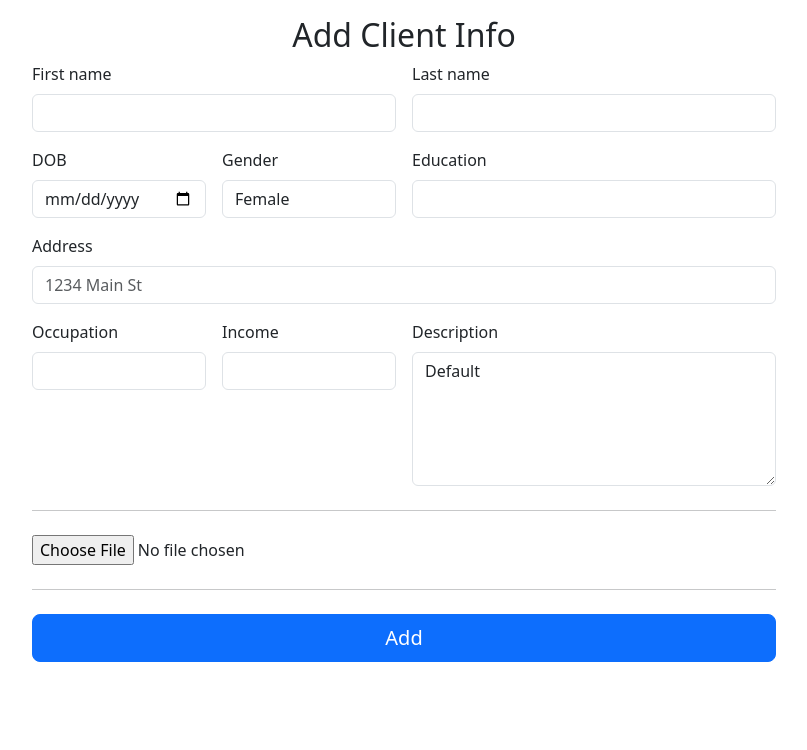
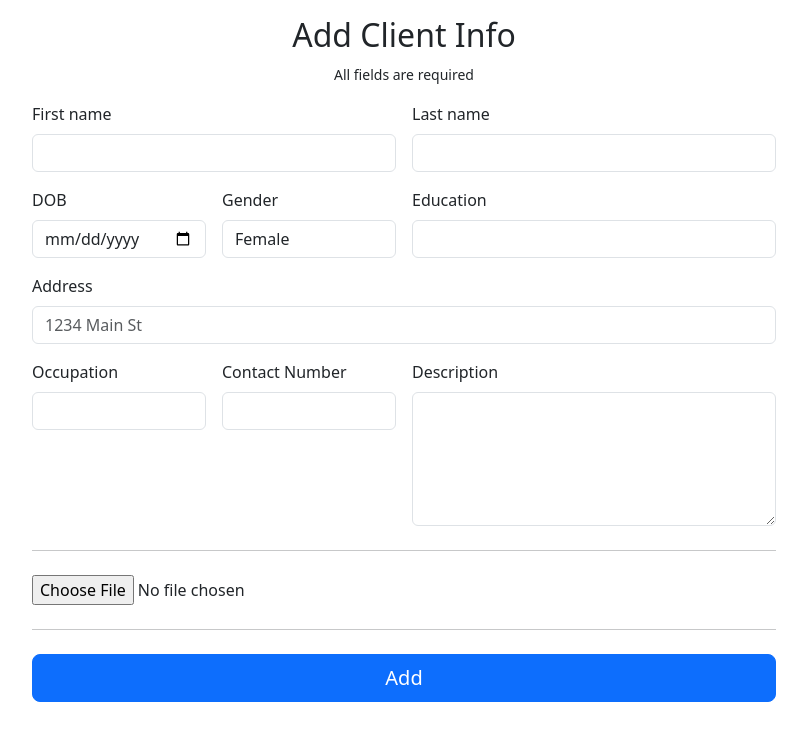
Before and after one commit to farazokc/matcher, a PHP site: the page made by matchmakers/add_client.php in a window 1280 px wide. Shown: the part 73-823 px from the top of the page, without its empty margins (236-1043 px from the left). Before the commit the page ends 735 px from the top, so only its background shows below. Run offline with PHP 8.4, Linux system fonts and the light colour scheme.

Commit message:
changes in db and forms, validation added

```diff
--- a/admin/dashboard.php
+++ b/admin/dashboard.php
@@ -128,7 +128,7 @@ foreach ($records as $key => $record) {
                             <?php echo $row['occupation']; ?>
                         </td>
                         <td>
-                            <?php echo $row['income']; ?>
+                            <?php echo $row['contact']; ?>
                         </td>
                         <td>
                             <?php echo $row['location']; ?>
--- a/admin/view_all.php
+++ b/admin/view_all.php
@@ -112,7 +112,7 @@ foreach ($records as $key => $record) {
                         <?php echo $row['occupation']; ?>
                     </td>
                     <td>
-                        <?php echo $row['income']; ?>
+                        <?php echo $row['contact']; ?>
                     </td>
                     <td>
                         <?php echo $row['location']; ?>
--- a/matchmakers/add_client.php
+++ b/matchmakers/add_client.php
@@ -28,32 +28,40 @@ include(__DIR__ . '/navbar.php');
     <main>
         <div class="text-center">
             <h2>Add Client Info</h2>
+            <small>All fields are required</small>
+            <div class="mb-3"></div>
         </div>
         <div class="row g-5">
             <form id="client_form">
                 <div class="d-flex justify-content-center">
                     <div class="col-md-7 col-lg-8">
                         <div class="row g-3">
+                            <div class="alert alert-danger alert-dismissible d-none fade show" id="error_alert"
+                                role="alert">
+                                <div id="errorList"></div>
+                                <button type="button" class="btn-close" data-bs-dismiss="alert"
+                                    aria-label="Close"></button>
+                            </div>
                             <div class="col-sm-6">
                                 <label for="first_name" class="form-label">First name</label>
                                 <input type="text" class="form-control" id="first_name" placeholder="" value=""
-                                    maxlength="50" minlength="3" required>
+                                    maxlength="50" minlength="3" >
                             </div>
 
                             <div class="col-sm-6">
                                 <label for="last_name" class="form-label">Last name</label>
                                 <input type="text" class="form-control" id="last_name" placeholder="" value=""
-                                    maxlength="50" minlength="3" required>
+                                    maxlength="50" minlength="3" >
                             </div>
 
                             <div class="col-3">
                                 <label for="dob" class="form-label">DOB</label>
-                                <input type="date" class="form-control" id="dob" placeholder="" value="" required>
+                                <input type="date" class="form-control" id="dob" placeholder="" value="" >
                             </div>
 
                             <div class="col-3">
                                 <label for="gender" class="form-label">Gender</label>
-                                <select name="gender" id="gender" class="form-control" required>
+                                <select name="gender" id="gender" class="form-control" >
                                     <option value="female">Female</option>
                                     <option value="male">Male</option>
                                 </select>
@@ -68,30 +76,30 @@ include(__DIR__ . '/navbar.php');
                             <div class="col-12">
                                 <label for="address" class="form-label">Address</label>
                                 <input type="text" class="form-control" id="address" value="" placeholder="1234 Main St"
-                                    maxlength="100" minlength="3" required>
+                                    maxlength="100" minlength="3" >
                             </div>
 
                             <div class="col-3">
                                 <label for="occupation" class="form-label">Occupation</label>
                                 <input type="text" class="form-control" id="occupation" value="" placeholder=""
-                                    maxlength="100" minlength="3" required>
+                                    maxlength="100" minlength="3" >
                             </div>
 
                             <div class="col-3">
-                                <label for="income" class="form-label">Income</label>
-                                <input type="number" class="form-control" id="income" value="" placeholder="">
+                                <label for="contact" class="form-label">Contact Number</label>
+                                <input type="number" class="form-control" id="contact" value="" placeholder="">
                             </div>
 
                             <div class="col-6">
                                 <label for="description" class="form-label">Description</label>
                                 <textarea class="form-control" name="description" id="description" cols="90" rows="5"
-                                    maxlength="400" minlength="5" required>Default</textarea>
+                                    maxlength="400" minlength="5"></textarea>
                             </div>
                         </div>
                         <hr class="my-4">
                         <div class="row">
                             <div class="col-3">
-                                <input type="file" id="image" name="image" accept="image/*" required>
+                                <input type="file" id="image" name="image" accept="image/*" >
                             </div>
                             <div class="col"></div>
                             <div class="col-8">
@@ -111,6 +119,7 @@ include(__DIR__ . '/navbar.php');
 
     </footer>
 </div>
+
 <?php include(__DIR__ . '/../includes/footer.php'); ?>
 
 <script>
@@ -140,61 +149,90 @@ include(__DIR__ . '/navbar.php');
 
     // Function to validate the client form
     function validateClientForm() {
-        // Get form input values
-        var firstName = document.getElementById("first_name").value;
-        var lastName = document.getElementById("last_name").value;
-        var dob = document.getElementById("dob").value;
-        var gender = document.getElementById("gender").value;
-        var address = document.getElementById("address").value;
+        let errorList = document.getElementById("errorList");
+        // .classList.remove("d-none");
+
+        console.log("Validating client form");
+        errorList.value = "";
+
+        const firstName = $("#first_name").val();
+        const lastName = $("#last_name").val();
+        const dob = $("#dob").val();
+        // const gender = $("#gender").val();
+        const education = $("#education").val();
+        const address = $("#address").val();
+        const occupation = $("#occupation").val();
+        const contact = $("#contact").val();
+
+        const currentDate = new Date();
+        const selectedDate = new Date(dob);
 
         // Regular expressions for validation
-        var nameRegex = /^[a-zA-Z\s]+$/;
-        var dateRegex = /^\d{4}-\d{2}-\d{2}$/;
-        var incomeRegex = /^\d+(\.\d{1,2})?$/;
+        const nameRegex = /^[a-zA-Z\s]+$/;
+        const dateRegex = /^\d{4}-\d{2}-\d{2}$/;
+        const contactRegex = /^\d{11}$/;
 
         // Validation flags
-        var isValid = true;
+        let isValid = true;
 
         // Validate first name
         if (!nameRegex.test(firstName) || firstName.length < 3) {
             isValid = false;
-            alert("Please enter a valid first name (at least 3 characters, alphabets only).");
+            errorList.innerHTML += "Please enter a valid first name (at least 3 characters, alphabets only)." + "<br>";
         }
 
         // Validate last name
         if (!nameRegex.test(lastName) || lastName.length < 3) {
             isValid = false;
-            alert("Please enter a valid last name (at least 3 characters, alphabets only).");
+            errorList.innerHTML += "Please enter a valid last name (at least 3 characters, alphabets only)." + "<br>";
         }
 
         // Validate date of birth
         if (!dateRegex.test(dob)) {
             isValid = false;
-            alert("Please enter a valid date of birth (YYYY-MM-DD format).");
+            errorList.innerHTML += "Please enter a valid date of birth (YYYY-MM-DD format)." + "<br>";
         }
 
-        // Validate income (optional)
-        var income = document.getElementById("income").value;
-        if (income !== "" && !incomeRegex.test(income)) {
+        if (!contactRegex.test(contact)) {
             isValid = false;
-            alert("Please enter a valid income (numeric, with up to 2 decimal places).");
+            errorList.innerHTML += "Please enter a valid contact number (11 digits)." + "<br>";
         }
 
-        // You can add more validations as needed
+        if(!education || education.length < 3){
+            console.log("education: ", education);
+            console.log("education len: ",education.length);
+            isValid = false;
+            errorList.innerHTML += "Please enter a valid education (at least 3 characters)." + "<br>";
+        }
+
+        if(!address || address.length < 3){
+            isValid = false;
+            errorList.innerHTML += "Please enter a valid address (at least 3 characters)." + "<br>";
+        }
+
+        if(!occupation || occupation.length < 3){
+            isValid = false;
+            errorList.innerHTML += "Please enter a valid occupation (at least 3 characters)." + "<br>";
+        }
+
+        if (selectedDate >= currentDate) {
+            isValid = false;
+            errorList.innerHTML += 'Please select a date before the current date.' + "<br>";
+        }
+
+        if(!isValid){
+            document.getElementById('error_alert').classList.remove("d-none");
+        }
 
         return isValid;
     }
 
-    // Attach the validation function to the form's submit event
-    document.getElementById("client_form").addEventListener("submit", function (event) {
+    document.getElementById('client_form').addEventListener('submit', function (event) {
         if (!validateClientForm()) {
-            event.preventDefault(); // Prevent form submission if validation fails
-        }
-    });
-
-
-
-    document.getElementById('client_form').addEventListener('submit', function (event) {
+            console.log("Form validation failed");
+            event.preventDefault();
+        } else {
+            console.log("Submitting form");
             event.preventDefault();
             const image = $('#image');
             const image_data = image.prop('files')[0]; //gets the image, [1] is the length
@@ -202,7 +240,7 @@ include(__DIR__ . '/navbar.php');
             const first_name = $('#first_name').val();
             const last_name = $('#last_name').val();
 
-        const DOB = new Date($('#dob').val());
+            let DOB = new Date($('#dob').val());
             const day = DOB.getDate();
             const month = DOB.getMonth() + 1;
             const year = DOB.getFullYear();
@@ -212,21 +250,8 @@ include(__DIR__ . '/navbar.php');
             const education = $('#education').val();
             const occupation = $('#occupation').val();
             const address = $('#address').val();
-        const income = $('#income').val();
+            const contact = $('#contact').val();
             const description = $('#description').val();
-
-        // console.log("LOGGING INDIVIDUAL DATA: ")
-        // console.log("First name: ", first_name);
-        // console.log("Last name: ", last_name);
-        // console.log("DOB: ", DOB);
-        // console.log("Gender", gender);
-        // console.log("Education: ", education);
-        // console.log("Occupation: ", occupation);
-        // console.log("Address: ", address);
-        // console.log("Income: ", income);
-        // console.log("Description: ", description);
-        // console.log("Image prop('files'): ", image.prop('files'));
-        // console.log("Image data: ", image_data);
 
             const formData = new FormData();
             formData.append('first_name', first_name);
@@ -236,7 +261,7 @@ include(__DIR__ . '/navbar.php');
             formData.append('education', education);
             formData.append('occupation', occupation);
             formData.append('address', address);
-        formData.append('income', income);
+            formData.append('contact', contact);
             formData.append('description', description);
             formData.append('image', image_data);
 
@@ -267,5 +292,6 @@ include(__DIR__ . '/navbar.php');
                     alert(e);
                 }
             });
+        }
     });
 </script>
--- a/matchmakers/view_all.php
+++ b/matchmakers/view_all.php
@@ -56,7 +56,6 @@ if ($stmt->rowCount() == 0) {
 } else {
     $clients = $db->fetchAll($stmt);
 }
-
 ?>
 
 
@@ -108,7 +107,7 @@ if ($stmt->rowCount() == 0) {
                 foreach ($clients as $row) { ?>
                     <tr>
                         <td>
-                            <img src="<?php echo "./../" . $row['photo_path'] ?>" alt="Image" style="max-width: 200px;">
+                            <img src="<?php echo "./../" . $row['photo_path'] ?>" alt="Image" style="max-width: 100px;">
                         </td>
                         <td>
                             <?php echo $row['first_name'] . " " . $row['last_name']; ?>
@@ -126,7 +125,7 @@ if ($stmt->rowCount() == 0) {
                             <?php echo $row['occupation']; ?>
                         </td>
                         <td>
-                            <?php echo $row['income']; ?>
+                            <?php echo $row['contact']; ?>
                         </td>
                         <td>
                             <?php echo $row['location']; ?>
```
Also changed, not shown: matchmakers/process_form.php (+7 -7 lines). Lines whose indentation alone changed are shown as unchanged.
